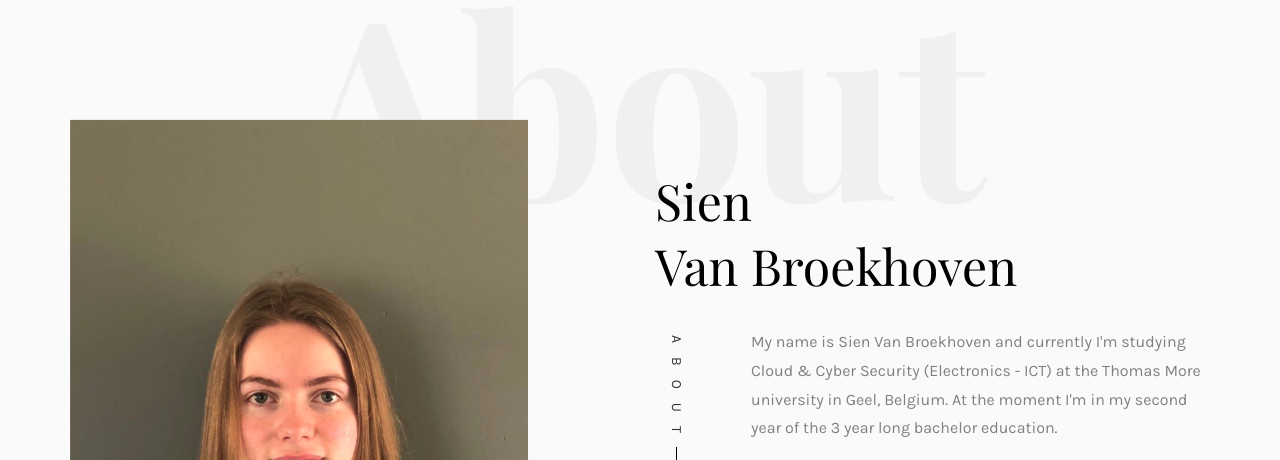
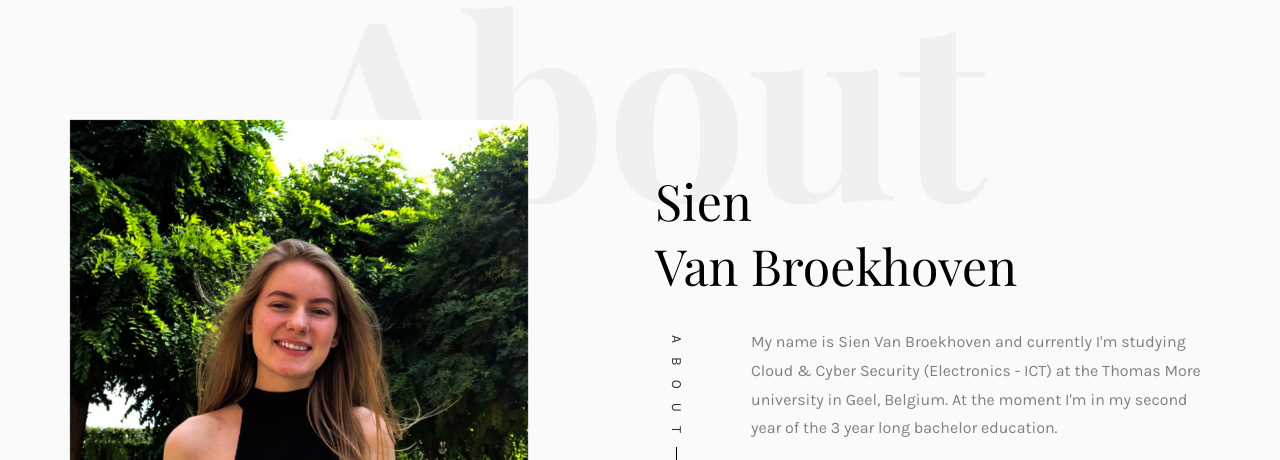
Before and after one commit to SienVB/SienVB.github.io, a plain HTML site: page index.html in a window 1280 px wide. Shown: the part 770-1230 px from the top of the page. Drawn offline with nearby package versions, Linux system fonts and the light colour scheme; files whose address does not match are found by name; a web font is replaced by a local one.

Commit message:
Update picture

```diff
--- a/index.html
+++ b/index.html
@@ -144,7 +144,7 @@
             </div>
             <div class="row row-padded-bottom">
                 <div class="col-md-5 animate-box">
-                    <img class="img-responsive about-img" src="images/portfolio.jpg" alt="picture">
+                    <img class="img-responsive about-img" src="images/me2.jpg" alt="picture">
                 </div>
                 <div class="col-md-6 col-md-push-1 animate-box">
                     <div class="about-desc">
```
Also changed, not shown: images/me2.jpg (added).
